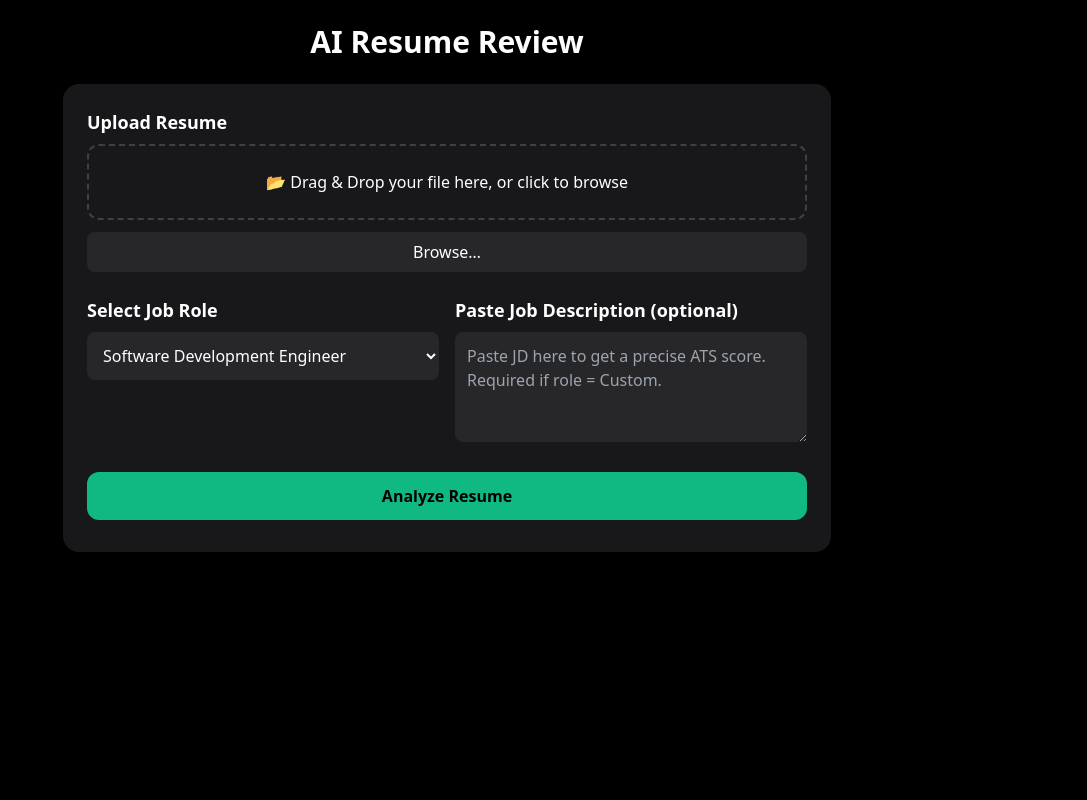
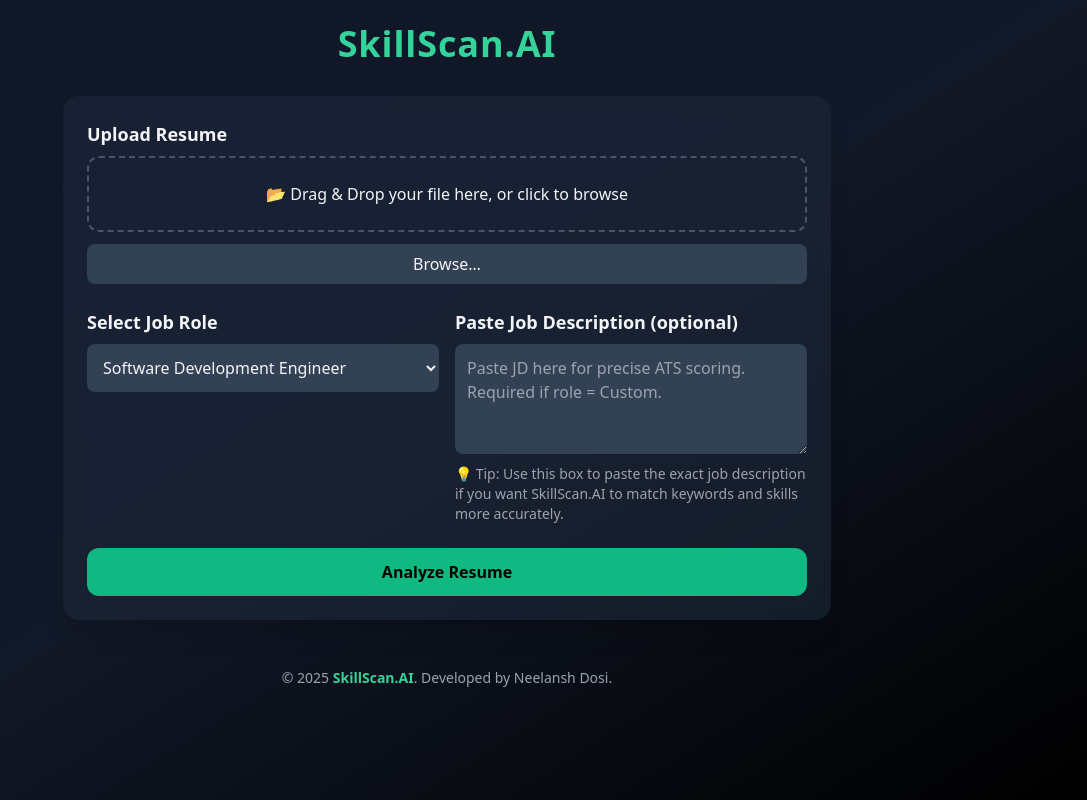
Before and after one commit to Neelanshdosi/AI-Powered-Resume-Screener, a Flask app: page / in a window 1280 px wide. Shown: the whole page, without its empty margins (193-1280 px from the left). Run offline with Flask 3, Linux system fonts and the light colour scheme; some libraries are stand-ins or nearby versions.

Commit message:
Updated UI and features for SkillScan.AI

```diff
--- a/resume_app/app.py
+++ b/resume_app/app.py
@@ -8,31 +8,39 @@ import requests
 import fitz         # pip install pymupdf
 import docx         # pip install python-docx
 from flask import Flask, render_template, request, jsonify
-from dotenv import load_dotenv
-import os
-
 
 app = Flask(__name__)
 app.config["UPLOAD_FOLDER"] = "uploads"
 os.makedirs(app.config["UPLOAD_FOLDER"], exist_ok=True)
 
 # ==== Configure Gemini ====
-# Put your key in an environment variable:  set GEMINI_API_KEY=your_key  (Windows PowerShell)
-# ✅ Secure way
 GEMINI_API_KEY = os.getenv("GEMINI_API_KEY")
-
 GEMINI_API_URL = "https://generativelanguage.googleapis.com/v1beta/models/gemini-2.5-flash:generateContent"
 
-# ==== Predefined JDs by role (used if user doesn't paste JD) ====
+# ==== Predefined JDs by role (extended) ====
 JOB_DESCRIPTIONS = {
     "SDE": """Looking for a Software Development Engineer with experience in Python/Java/C++,
               data structures, algorithms, system design, databases (SQL/NoSQL), REST APIs,
               Git, cloud (AWS/GCP/Azure), CI/CD, testing.""",
+
     "Product Manager": """Seeking a Product Manager skilled in roadmap planning, stakeholder
               communication, Agile/Scrum, user research, metrics/analytics (A/B testing),
               PRDs, competitive analysis, and cross-functional leadership.""",
+
     "Intern": """Hiring interns with fundamentals in programming, problem solving, teamwork,
-              communication, eagerness to learn, and basic project experience or coursework."""
+              communication, eagerness to learn, and basic project experience or coursework.""",
+
+    "Data Scientist": """Looking for a Data Scientist with expertise in Python/R, machine learning,
+              statistical modeling, data visualization, SQL, big data frameworks, and deep learning.""",
+
+    "UI/UX Designer": """Seeking a UI/UX Designer skilled in wireframing, prototyping, Figma/Sketch,
+              design systems, usability testing, accessibility, and collaboration with developers.""",
+
+    "Business Analyst": """Hiring a Business Analyst with experience in requirement gathering,
+              stakeholder management, data analysis, visualization (PowerBI/Tableau), and Agile workflows.""",
+
+    "DevOps Engineer": """Looking for a DevOps Engineer experienced with CI/CD pipelines, Docker,
+              Kubernetes, cloud platforms (AWS/GCP/Azure), infrastructure as code, and monitoring tools."""
 }
 
 # ------------------ File text extraction ------------------ #
@@ -53,53 +61,39 @@ def extract_text_from_file(filepath: str) -> str:
 # ------------------ Basic details fallback (regex) ------------------ #
 def basic_details_from_text(text: str) -> dict:
     details = {}
-    # Naive name guess: first non-empty line, strip weird chars
     first_line = next((ln.strip() for ln in text.splitlines() if ln.strip()), "")
     details["Name"] = re.sub(r"[^A-Za-z .'-]", "", first_line)[:80] if first_line else None
-
-    # Email
     m = re.search(r"[A-Za-z0-9._%+-]+@[A-Za-z0-9.-]+\.[A-Za-z]{2,}", text)
     details["Email"] = m.group(0) if m else None
-
-    # Phone (many formats)
     m = re.search(r"(\+?\d[\d\s\-\(\)]{7,}\d)", text)
     details["Phone"] = m.group(0) if m else None
-
-    # Very simple skill “guess” (optional)
     common_skills = [
         "python","java","c++","javascript","react","node","sql","nosql","aws","gcp","azure",
         "docker","kubernetes","git","machine learning","data analysis","agile","scrum"
     ]
     lower = text.lower()
-    found = []
-    for s in common_skills:
-        if s in lower:
-            found.append(s)
+    found = [s for s in common_skills if s in lower]
     details["Skills"] = sorted(set(found))
     return details
 
-# ------------------ Keyword extraction for ATS ------------------ #
+# ------------------ Keyword extraction ------------------ #
 STOP = set("""
 a an the and or for with of in to from on at by be is are as into via using use uses user
 we you they them this that these those strong excellent good great
 """.split())
 
 def extract_keywords(text: str) -> list:
-    # words >=3 chars, filter stopwords; simple de-dupe while preserving order
     words = re.findall(r"[a-zA-Z][a-zA-Z+\-/#&.\d]{2,}", text.lower())
-    uniq = []
-    seen = set()
+    uniq, seen = [], set()
     for w in words:
         if w in STOP:
             continue
         if w not in seen:
             seen.add(w)
             uniq.append(w)
-    # also try to capture common 2-grams like "system design", "data structures"
     tokens = re.findall(r"[a-zA-Z]+", text.lower())
     bigrams = [" ".join(pair) for pair in zip(tokens, tokens[1:])]
-    key_ngrams = []
-    seen2 = set()
+    key_ngrams, seen2 = [], set()
     for bg in bigrams:
         if bg in seen2:
             continue
@@ -107,37 +101,27 @@ def extract_keywords(text: str) -> list:
                   "user research", "a/b testing", "cloud computing"):
             seen2.add(bg)
             key_ngrams.append(bg)
-    # prefer ngrams first, then words
     return key_ngrams + uniq
 
 # ------------------ ATS scoring ------------------ #
 def calculate_ats(resume_text: str, job_description: str) -> dict:
     if not job_description.strip():
         return {"score": 0, "matched": [], "missing": []}
-
     jd_keys = extract_keywords(job_description)
     if not jd_keys:
         return {"score": 0, "matched": [], "missing": []}
-
     resume_keys = set(extract_keywords(resume_text))
     matched = [k for k in jd_keys if k in resume_keys]
     missing = [k for k in jd_keys if k not in resume_keys]
-
-    # score = unique matches / total unique JD keywords
-    unique_jd = list(dict.fromkeys(jd_keys))  # unique preserve order
+    unique_jd = list(dict.fromkeys(jd_keys))
     unique_matched = list(dict.fromkeys(matched))
     score = int(round(100 * (len(unique_matched) / max(1, len(unique_jd)))))
-
     return {"score": score, "matched": unique_matched, "missing": missing}
 
 # ------------------ Gemini helpers ------------------ #
 def gemini_request(prompt: str) -> dict:
-    """
-    Returns {"ok": bool, "text": str, "error": str}
-    """
     if not GEMINI_API_KEY:
         return {"ok": False, "text": "", "error": "Gemini API key not set."}
-
     payload = {"contents": [{"parts": [{"text": prompt}]}]}
     try:
         for attempt in range(3):
@@ -152,13 +136,11 @@ def gemini_request(prompt: str) -> dict:
                 data = resp.json()
                 text = data["candidates"][0]["content"]["parts"][0]["text"]
                 return {"ok": True, "text": text, "error": ""}
-            # retry only for overload
             if resp.status_code == 503:
                 continue
             return {"ok": False, "text": "", "error": f"Gemini API error: {resp.text}"}
     except Exception as e:
         return {"ok": False, "text": "", "error": str(e)}
-
     return {"ok": False, "text": "", "error": "Unknown error"}
 
 def extract_json_block(text: str) -> str | None:
@@ -166,47 +148,31 @@ def extract_json_block(text: str) -> str | None:
     return m.group(0) if m else None
 
 def get_details_and_tips_with_gemini(resume_text: str, role_label: str) -> tuple[dict, list, str]:
-    """
-    Returns (details_dict, tips_list, error_string_if_any)
-    """
     prompt = f"""
 You are an AI Resume Reviewer.
 Return STRICT JSON ONLY. No prose.
 
 Fields:
-- Name (string or null)
-- Email (string or null)
-- Phone (string or null)
-- Skills (array of strings)
-- Education (array of strings)
-- Experience (array of strings)
-- Projects (array of strings)
-- Tips (array of 3-6 short, actionable tips tailored for role "{role_label}")
-
-Example:
-{{
-  "Name": "Jane Doe",
-  "Email": "jane@example.com",
-  "Phone": "+1-555-0123",
-  "Skills": ["Python","SQL","AWS"],
-  "Education": ["B.Tech CSE - XYZ University (2022)"],
-  "Experience": ["Software Engineer - ABC (2022–2024)"],
-  "Projects": ["ML pipeline for churn"],
-  "Tips": ["Quantify achievements","Prioritize recent work","Tailor keywords to JD"]
-}}
+- Name
+- Email
+- Phone
+- Skills
+- Education
+- Experience
+- Projects
+- Tips
 
 Resume:
 {resume_text}
 """
     r = gemini_request(prompt)
     if not r["ok"]:
-        # fallback to regex details + basic tips
         details = basic_details_from_text(resume_text)
         tips = [
             "Add measurable achievements (numbers, impact).",
             "Match keywords from the job description in your summary/skills.",
-            "Keep bullets concise (one line each) and start with strong verbs.",
-            "Bring recent and relevant experience to the top.",
+            "Keep bullets concise and start with strong verbs.",
+            "Bring recent and relevant experience to the top."
         ]
         return details, tips, r["error"]
 
@@ -215,17 +181,15 @@ Resume:
     try:
         data = json.loads(js)
     except Exception:
-        # fallback if parsing fails
         details = basic_details_from_text(resume_text)
         tips = [
             "Add measurable achievements (numbers, impact).",
             "Match keywords from the job description in your summary/skills.",
-            "Keep bullets concise (one line each) and start with strong verbs.",
-            "Bring recent and relevant experience to the top.",
+            "Keep bullets concise and start with strong verbs.",
+            "Bring recent and relevant experience to the top."
         ]
         return details, tips, "AI returned non-JSON output."
 
-    # normalize
     details = {
         "Name": data.get("Name"),
         "Email": data.get("Email"),
@@ -248,7 +212,6 @@ def analyze():
     try:
         if "resume" not in request.files:
             return jsonify({"error": "No file uploaded."}), 400
-
         file = request.files["resume"]
         if file.filename == "":
             return jsonify({"error": "No file selected."}), 400
@@ -256,15 +219,12 @@ def analyze():
         role = request.form.get("jobRole", "").strip()
         jd_text = request.form.get("jobDescription", "").strip()
 
-        # Save file
         fname = f"{uuid.uuid4().hex}_{file.filename}"
         path = os.path.join(app.config["UPLOAD_FOLDER"], fname)
         file.save(path)
 
-        # Extract text
         resume_text = extract_text_from_file(path)
 
-        # Choose job description
         if role.lower() == "custom":
             if not jd_text:
                 return jsonify({"error": "Please paste a Job Description for Custom role."}), 400
@@ -272,20 +232,16 @@ def analyze():
             role_label = "Custom"
         else:
             role_label = role or "Unspecified"
-            # If user pasted JD, prefer it; else fallback to predefined for role
             job_description = jd_text or JOB_DESCRIPTIONS.get(role_label, "")
 
-        # Get details & tips (Gemini with fallback)
         details, tips, ai_error = get_details_and_tips_with_gemini(resume_text, role_label)
-
-        # ATS analysis
         ats = calculate_ats(resume_text, job_description)
 
         return jsonify({
             "details": details,
             "tips": tips,
             "ats": ats,
-            "ai_error": ai_error  # for debugging in console; you can remove
+            "ai_error": ai_error
         })
 
     except Exception as e:
--- a/resume_app/templates/index.html
+++ b/resume_app/templates/index.html
@@ -2,82 +2,96 @@
 <html lang="en">
 <head>
   <meta charset="UTF-8" />
-  <title>AI Resume Review</title>
+  <title>SkillScan.AI – Smart Resume Screening</title>
   <meta name="viewport" content="width=device-width, initial-scale=1" />
   <script src="https://cdn.tailwindcss.com"></script>
 </head>
-<body class="bg-black text-white min-h-screen flex flex-col items-center p-6">
+<body class="bg-gradient-to-br from-slate-900 via-gray-900 to-black text-gray-100 min-h-screen flex flex-col items-center p-6">
 
   <!-- Header -->
-  <h1 class="text-3xl font-bold mb-6">AI Resume Review</h1>
+  <h1 class="text-4xl font-extrabold mb-8 text-emerald-400 tracking-wide">SkillScan.AI</h1>
 
   <!-- Upload + Controls -->
-  <div class="w-full max-w-3xl bg-zinc-900 p-6 rounded-2xl shadow-lg">
+  <div class="w-full max-w-3xl bg-slate-800/60 p-6 rounded-2xl shadow-xl backdrop-blur">
     <!-- Drag & Drop -->
     <label class="block mb-2 text-lg font-semibold">Upload Resume</label>
-    <div id="drop-area" class="w-full p-6 border-2 border-dashed border-zinc-700 rounded-xl text-center cursor-pointer hover:bg-zinc-800 transition">
+    <div id="drop-area" class="w-full p-6 border-2 border-dashed border-slate-600 rounded-xl text-center cursor-pointer hover:bg-slate-700 transition">
       <p id="fileLabel">📂 Drag & Drop your file here, or click to browse</p>
       <input type="file" id="resume" class="hidden" accept=".pdf,.docx" />
     </div>
     <!-- Fallback button -->
-    <button id="browseBtn" class="mt-3 w-full bg-zinc-800 hover:bg-zinc-700 py-2 rounded-lg">Browse…</button>
+    <button id="browseBtn" class="mt-3 w-full bg-slate-700 hover:bg-slate-600 py-2 rounded-lg">Browse…</button>
 
     <!-- Job Role -->
     <div class="mt-6 grid grid-cols-1 md:grid-cols-2 gap-4">
       <div>
         <label class="block mb-2 text-lg font-semibold">Select Job Role</label>
-        <select id="jobRole" class="w-full p-3 bg-zinc-800 rounded-lg">
+        <select id="jobRole" class="w-full p-3 bg-slate-700 rounded-lg">
           <option value="SDE">Software Development Engineer</option>
+          <option value="Data Scientist">Data Scientist</option>
+          <option value="Machine Learning Engineer">Machine Learning Engineer</option>
+          <option value="Frontend Developer">Frontend Developer</option>
+          <option value="Backend Developer">Backend Developer</option>
+          <option value="DevOps Engineer">DevOps Engineer</option>
           <option value="Product Manager">Product Manager</option>
+          <option value="Business Analyst">Business Analyst</option>
           <option value="Intern">Intern</option>
           <option value="custom">Custom</option>
         </select>
       </div>
       <div>
         <label class="block mb-2 text-lg font-semibold">Paste Job Description (optional)</label>
-        <textarea id="jobDescription" class="w-full p-3 bg-zinc-800 rounded-lg min-h-[110px]" placeholder="Paste JD here to get a precise ATS score. Required if role = Custom."></textarea>
+        <textarea id="jobDescription" class="w-full p-3 bg-slate-700 rounded-lg min-h-[110px]" placeholder="Paste JD here for precise ATS scoring. Required if role = Custom."></textarea>
+        <p class="mt-1 text-sm text-gray-400">💡 Tip: Use this box to paste the exact job description if you want SkillScan.AI to match keywords and skills more accurately.</p>
       </div>
     </div>
 
     <!-- Analyze -->
-    <button id="analyzeBtn" class="mt-6 w-full bg-emerald-500 hover:bg-emerald-600 text-black font-semibold py-3 rounded-xl">
+    <button id="analyzeBtn" class="mt-6 w-full bg-emerald-500 hover:bg-emerald-600 text-black font-semibold py-3 rounded-xl transition">
       Analyze Resume
     </button>
-    <p id="status" class="mt-2 text-sm text-zinc-400"></p>
+
+    <!-- Loading Progress Bar -->
+    <div id="progressContainer" class="hidden mt-4">
+      <div class="w-full bg-slate-600 rounded-full h-3">
+        <div id="progressBar" class="bg-emerald-500 h-3 rounded-full transition-all duration-500" style="width: 0%;"></div>
+      </div>
+      <p id="status" class="mt-2 text-sm text-gray-300"></p>
+    </div>
   </div>
 
   <!-- Output -->
-  <div id="output" class="w-full max-w-5xl bg-zinc-900 p-6 rounded-2xl shadow-lg mt-8 hidden">
-    <h2 class="text-2xl font-bold mb-4">Analysis Result</h2>
+  <div id="output" class="w-full max-w-5xl bg-slate-800/60 p-6 rounded-2xl shadow-xl backdrop-blur mt-10 hidden">
+    <h2 class="text-2xl font-bold mb-4 text-emerald-400">Analysis Result</h2>
 
     <!-- Details -->
     <div class="overflow-x-auto">
       <table class="table-auto w-full text-left border-collapse">
         <thead>
-          <tr class="bg-zinc-800">
-            <th class="p-3 border border-zinc-700">Field</th>
-            <th class="p-3 border border-zinc-700">Value</th>
+          <tr class="bg-slate-700/60">
+            <th class="p-3 border border-slate-600">Field</th>
+            <th class="p-3 border border-slate-600">Value</th>
           </tr>
         </thead>
-        <tbody id="detailsTable" class="divide-y divide-zinc-800"></tbody>
+        <tbody id="detailsTable" class="divide-y divide-slate-700"></tbody>
       </table>
     </div>
 
-    <!-- Tips (scrollable to avoid overflow) -->
+    <!-- Tips -->
     <div class="mt-6">
       <h3 class="text-xl font-semibold mb-2">Improvement Tips</h3>
-      <div id="tips" class="bg-zinc-800 p-4 rounded-xl max-h-56 overflow-y-auto space-y-2"></div>
+      <div id="tips" class="bg-slate-700 p-4 rounded-xl max-h-56 overflow-y-auto space-y-2"></div>
     </div>
 
     <!-- ATS -->
     <div class="mt-6">
       <h3 class="text-xl font-semibold mb-2">ATS Analysis</h3>
-      <div class="bg-zinc-800 p-4 rounded-xl">
+      <div class="bg-slate-700 p-4 rounded-xl">
         <div class="flex items-center justify-between mb-3">
-          <span class="text-zinc-300">Match Score</span>
+          <span class="text-gray-300">Match Score</span>
           <span id="atsScore" class="text-emerald-400 font-bold">0%</span>
         </div>
-        <div class="w-full bg-zinc-700 rounded-full h-3 mb-4">
+        <div class="w-full bg-slate-600 rounded-full h-3 mb-4">
           <div id="atsBar" class="bg-emerald-500 h-3 rounded-full" style="width: 0%;"></div>
         </div>
         <div class="grid grid-cols-1 md:grid-cols-2 gap-4">
@@ -92,8 +106,12 @@
         </div>
       </div>
     </div>
+  </div>
 
-  </div>
+  <!-- Footer -->
+  <footer class="mt-12 text-center text-gray-400 text-sm">
+    © 2025 <span class="text-emerald-400 font-semibold">SkillScan.AI</span>. Developed by <span class="font-medium">Neelansh Dosi</span>.
+  </footer>
 
   <script>
     const dropArea = document.getElementById("drop-area");
@@ -104,12 +122,14 @@
     const jdTextarea = document.getElementById("jobDescription");
     const analyzeBtn = document.getElementById("analyzeBtn");
     const statusEl = document.getElementById("status");
+    const progressContainer = document.getElementById("progressContainer");
+    const progressBar = document.getElementById("progressBar");
 
     // Open file dialog
     dropArea.addEventListener("click", () => fileInput.click());
     browseBtn.addEventListener("click", () => fileInput.click());
 
-    // Handle change
+    // File change
     fileInput.addEventListener("change", () => {
       if (fileInput.files.length > 0) {
         fileLabel.innerText = `✅ Uploaded: ${fileInput.files[0].name}`;
@@ -119,28 +139,27 @@
     // Drag & drop
     dropArea.addEventListener("dragover", (e) => {
       e.preventDefault();
-      dropArea.classList.add("bg-zinc-800");
+      dropArea.classList.add("bg-slate-700");
     });
     dropArea.addEventListener("dragleave", () => {
-      dropArea.classList.remove("bg-zinc-800");
+      dropArea.classList.remove("bg-slate-700");
     });
     dropArea.addEventListener("drop", (e) => {
       e.preventDefault();
-      dropArea.classList.remove("bg-zinc-800");
+      dropArea.classList.remove("bg-slate-700");
       if (e.dataTransfer.files.length) {
         fileInput.files = e.dataTransfer.files;
         fileLabel.innerText = `✅ Uploaded: ${fileInput.files[0].name}`;
       }
     });
 
-    // Analyze click
+    // Analyze
     analyzeBtn.addEventListener("click", async () => {
       if (!fileInput.files.length) {
         alert("Please upload a resume first.");
         return;
       }
 
-      // If custom role, require JD
       if (jobRoleSelect.value === "custom" && !jdTextarea.value.trim()) {
         alert("Please paste a Job Description for the custom role.");
         return;
@@ -154,21 +173,36 @@
       analyzeBtn.disabled = true;
       analyzeBtn.innerText = "Analyzing…";
       statusEl.innerText = "Working on extraction, tips, and ATS analysis...";
+      progressContainer.classList.remove("hidden");
+
+      // Simulated progress bar
+      progressBar.style.width = "10%";
+      let fakeProgress = 10;
+      const interval = setInterval(() => {
+        if (fakeProgress < 90) {
+          fakeProgress += 10;
+          progressBar.style.width = fakeProgress + "%";
+        }
+      }, 800);
+
       try {
         const res = await fetch("/analyze", { method: "POST", body: formData });
         const data = await res.json();
 
+        clearInterval(interval);
+        progressBar.style.width = "100%";
+
         if (!res.ok || data.error) {
+          progressContainer.classList.add("hidden");
           statusEl.innerText = "";
           analyzeBtn.disabled = false;
           analyzeBtn.innerText = "Analyze Resume";
           return alert(data.error || "Something went wrong.");
         }
 
-        // Show output
         document.getElementById("output").classList.remove("hidden");
 
-        // Details table
+        // Details
         const detailsTable = document.getElementById("detailsTable");
         detailsTable.innerHTML = "";
         const details = data.details || {};
@@ -176,8 +210,8 @@
         for (const [k, v] of Object.entries(details)) {
           const tr = document.createElement("tr");
           tr.innerHTML = `
-            <td class="p-3 border border-zinc-700">${k}</td>
-            <td class="p-3 border border-zinc-700 whitespace-pre-wrap">${normalize(v)}</td>
+            <td class="p-3 border border-slate-600">${k}</td>
+            <td class="p-3 border border-slate-600 whitespace-pre-wrap">${normalize(v)}</td>
           `;
           detailsTable.appendChild(tr);
         }
@@ -212,9 +246,12 @@
         (ats.missing || []).forEach(k => missingDiv.appendChild(chip(k, false)));
 
         statusEl.innerText = "";
+        progressContainer.classList.add("hidden");
         analyzeBtn.disabled = false;
         analyzeBtn.innerText = "Analyze Resume";
       } catch (err) {
+        clearInterval(interval);
+        progressContainer.classList.add("hidden");
         statusEl.innerText = "";
         analyzeBtn.disabled = false;
         analyzeBtn.innerText = "Analyze Resume";
```
Also changed, not shown: resume_app/requirements.txt (+0 -68 lines), resume_app/templates/logo.png.png (added).
